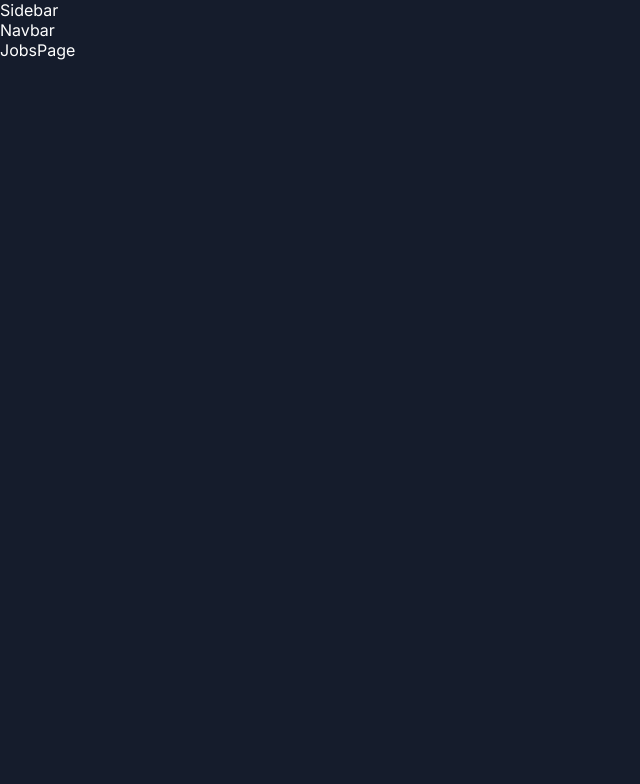
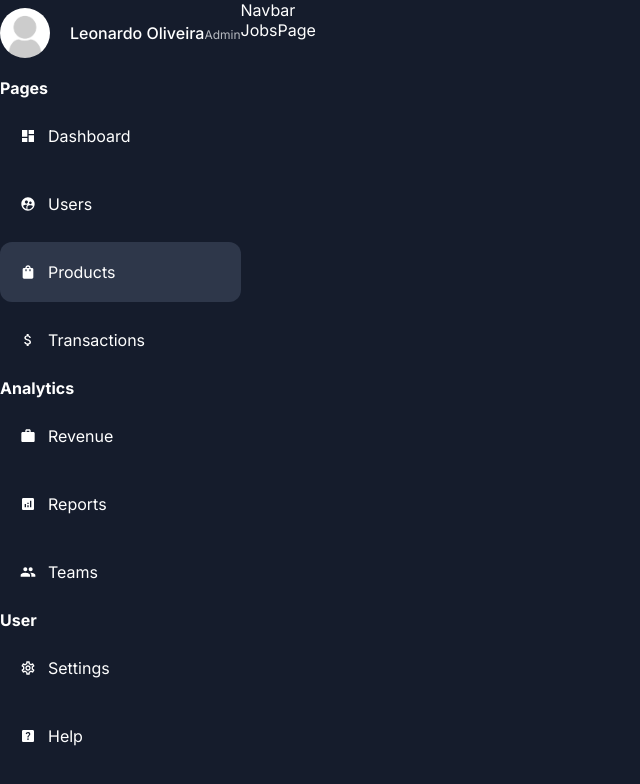
Before and after one commit to safak/nextadmin, a Next.js app: page /dashboard/products in a window 1280 px wide. Shown: the top 784 px of the page, without its empty margins (0-640 px from the left). Built offline with nearby package versions, Linux system fonts and the light colour scheme.

Commit message:
Created new components

```diff
--- a/app/ui/dashboard/dashboard.module.css
+++ b/app/ui/dashboard/dashboard.module.css
@@ -0,0 +1,14 @@
+.container {
+  display: flex;
+}
+
+.menu {
+  flex: 1;
+  background-color: var(--bgSoft);
+  padding: 20px;
+}
+
+.content {
+  flex: 4;
+  padding: 20px;
+}
--- a/app/ui/sidebar/index.jsx
+++ b/app/ui/sidebar/index.jsx
@@ -1,5 +1,108 @@
-import React from "react";
+import styles from "../sidebar/sidebar.module.css";
+import {
+  MdDashboard,
+  MdSupervisedUserCircle,
+  MdShoppingBag,
+  MdAttachMoney,
+  MdWork,
+  MdAnalytics,
+  MdPeople,
+  MdOutlineSettings,
+  MdHelpCenter,
+  MdLogout,
+} from "react-icons/md";
+import MenuLink from "./menuLink";
+import Image from "next/image";
+
+const menuItems = [
+  {
+    title: "Pages",
+    list: [
+      {
+        title: "Dashboard",
+        path: "/dashboard",
+        icon: <MdDashboard />,
+      },
+      {
+        title: "Users",
+        path: "/dashboard/users",
+        icon: <MdSupervisedUserCircle />,
+      },
+      {
+        title: "Products",
+        path: "/dashboard/products",
+        icon: <MdShoppingBag />,
+      },
+      {
+        title: "Transactions",
+        path: "/dashboard/transactions",
+        icon: <MdAttachMoney />,
+      },
+    ],
+  },
+  {
+    title: "Analytics",
+    list: [
+      {
+        title: "Revenue",
+        path: "/dashboard/revenue",
+        icon: <MdWork />,
+      },
+      {
+        title: "Reports",
+        path: "/dashboard/reports",
+        icon: <MdAnalytics />,
+      },
+      {
+        title: "Teams",
+        path: "/dashboard/teams",
+        icon: <MdPeople />,
+      },
+    ],
+  },
+  {
+    title: "User",
+    list: [
+      {
+        title: "Settings",
+        path: "/dashboard/settings",
+        icon: <MdOutlineSettings />,
+      },
+      {
+        title: "Help",
+        path: "/dashboard/help",
+        icon: <MdHelpCenter />,
+      },
+    ],
+  },
+];
 
 export default function Sidebar() {
-  return <div>Sidebar</div>;
+  return (
+    <div className={styles.container}>
+      <div className={styles.user}>
+        <Image
+          src="/noavatar.png"
+          alt=""
+          width="50"
+          height="50"
+          className={styles.userImage}
+        />
+        <div className={styles.userDetail}>
+          <span className={styles.username}>Leonardo Oliveira</span>
+          <span className={styles.userTitle}>Admin</span>
+        </div>
+      </div>
+      <ul>
+        {menuItems.map((cat) => (
+          <li key={cat.title} className={styles.list}>
+            <span className={styles.cat}>{cat.title}</span>
+            {cat.list.map((item) => (
+              <MenuLink item={item} key={item.title} />
+            ))}
+          </li>
+        ))}
+      </ul>
+    </div>
+  );
 }
--- /dev/null
+++ b/app/ui/sidebar/menuLink/index.jsx
@@ -0,0 +1,21 @@
+"use client";
+
+import { usePathname } from "next/navigation";
+import styles from "../menuLink/menuLink.module.css";
+import Link from "next/link";
+
+export default function MenuLink({ item }) {
+  const pathname = usePathname();
+
+  return (
+    <Link
+      href={item.path}
+      className={`${styles.container} ${
+        pathname === item.path && styles.active
+      }`}
+    >
+      {item.icon}
+      {item.title}
+    </Link>
+  );
+}
--- /dev/null
+++ b/app/ui/sidebar/menuLink/menuLink.module.css
@@ -0,0 +1,15 @@
+.container {
+  padding: 20px;
+  display: flex;
+  align-items: center;
+  gap: 12px;
+  margin: 8px 0;
+  border-radius: 12px;
+  transition: all ease-in-out 150ms;
+}
+
+.container:hover,
+.active {
+  background-color: #2e374a;
+  transition: all ease-in-out 150ms;
+}
--- /dev/null
+++ b/app/ui/sidebar/sidebar.module.css
@@ -0,0 +1,41 @@
+.container {
+  position: sticky;
+  top: 40px;
+}
+
+.user {
+  display: flex;
+  align-items: center;
+  gap: 20px;
+  margin-bottom: 20px;
+}
+
+.userImage {
+  border-radius: 50%;
+  object-fit: cover;
+}
+
+.userDetails {
+  display: flex;
+  flex-direction: column;
+}
+
+.username {
+  font-weight: 500;
+}
+
+.userTitle {
+  font-size: 12px;
+  color: var(--textSoft);
+}
+
+.list {
+  list-style: none;
+}
+
+.cat {
+  color: var(--textSpft);
+  font-weight: bold;
+  font-size: 1rem;
+  margin: 12px 0;
+}
```
